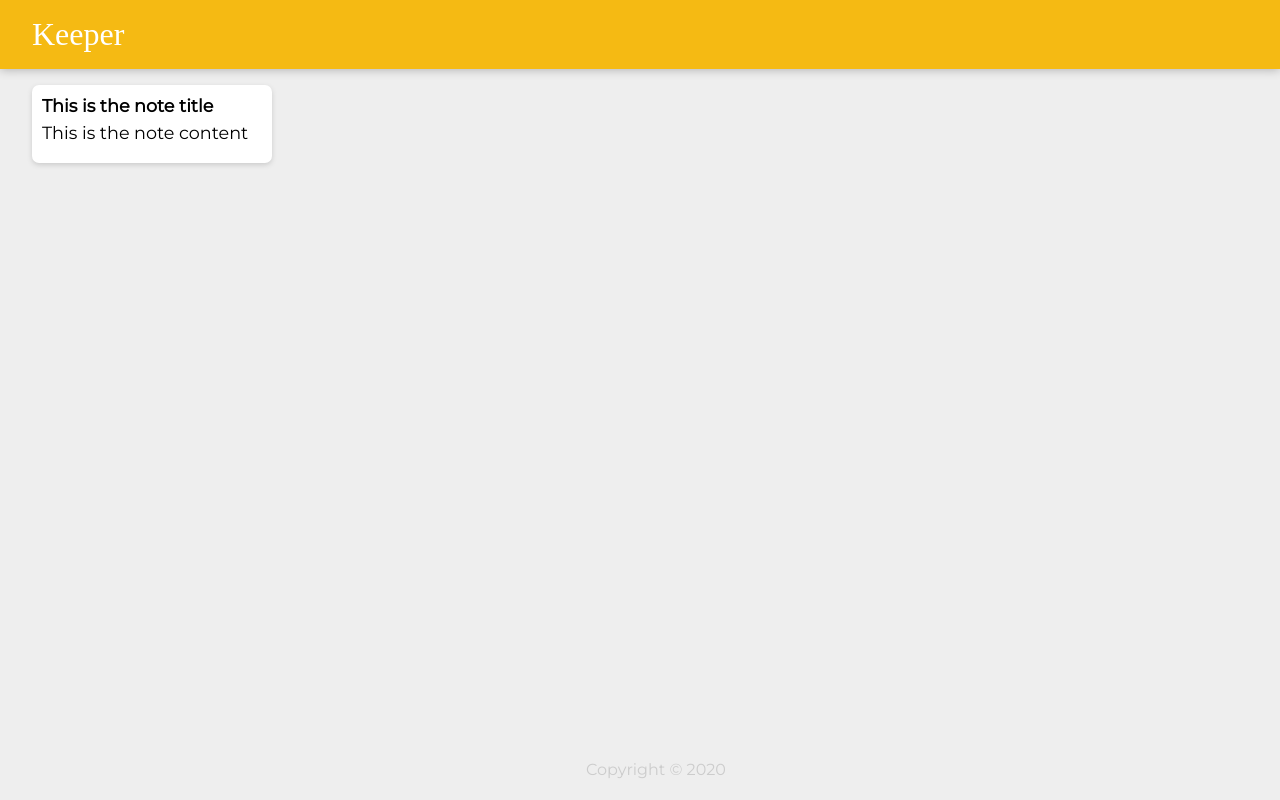
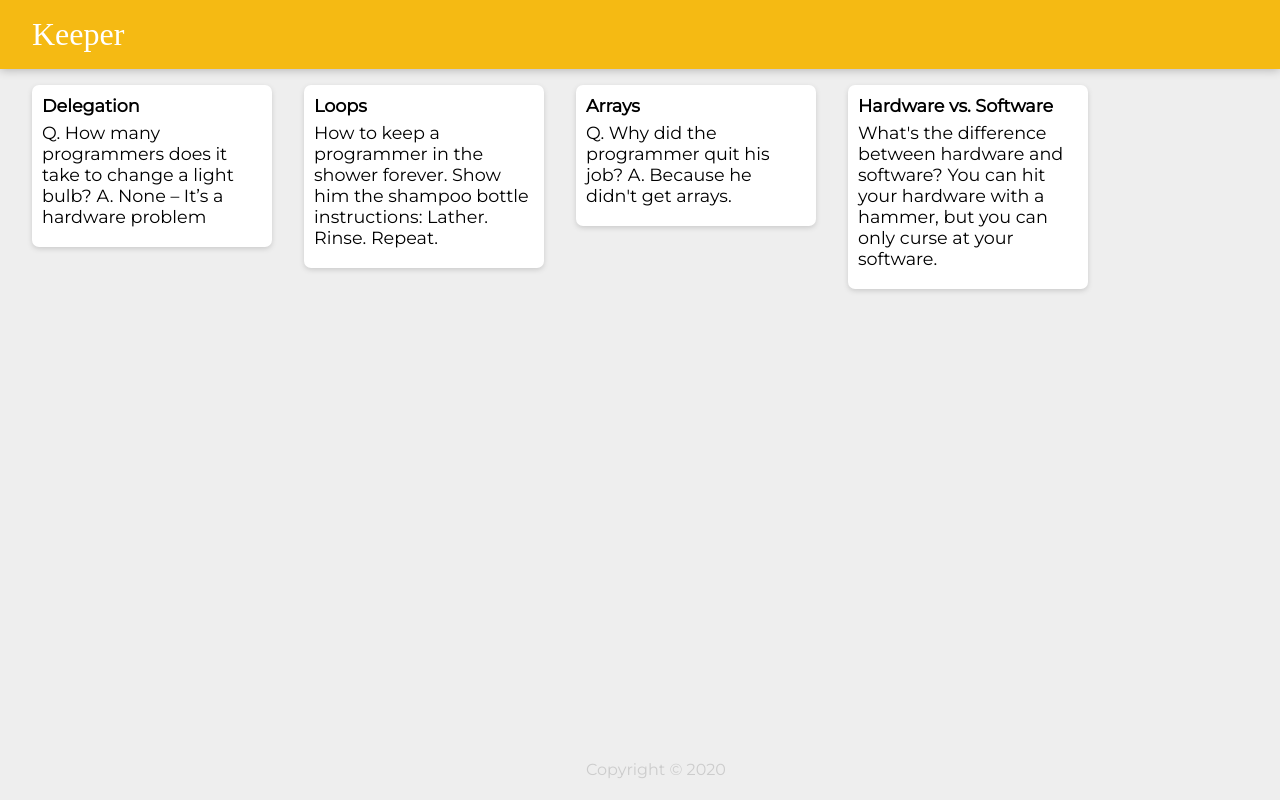
Before and after one commit to SajjadBrohi/forward-focus, a React (Create React App) app in the folder packages/client/: page / in a window 1280 px wide. Built offline with nearby package versions, Linux system fonts and the light colour scheme; a web font is replaced by a local one.

Commit message:
Add props to Note.tsx

```diff
--- a/packages/client/src/App.tsx
+++ b/packages/client/src/App.tsx
@@ -3,11 +3,14 @@
 import Header from './components/Header';
 import Footer from './components/Footer';
 import Note from './components/Note';
-
+import notes from './Notes';
 function App() {
 	return (
 		<div>
-			<Header /> <Footer /> <Note />
+			<Header /> <Footer />
+			{notes.map((note) => (
+				<Note id={note.key} title={note.title} content={note.content} />
+			))}
 		</div>
 	);
 }
--- /dev/null
+++ b/packages/client/src/Notes.tsx
@@ -0,0 +1,34 @@
+interface Note {
+	key: number;
+	title: string;
+	content: string;
+}
+
+const notes: Note[] = [
+	{
+		key: 1,
+		title: 'Delegation',
+		content:
+			'Q. How many programmers does it take to change a light bulb? A. None – It’s a hardware problem',
+	},
+	{
+		key: 2,
+		title: 'Loops',
+		content:
+			'How to keep a programmer in the shower forever. Show him the shampoo bottle instructions: Lather. Rinse. Repeat.',
+	},
+	{
+		key: 3,
+		title: 'Arrays',
+		content:
+			"Q. Why did the programmer quit his job? A. Because he didn't get arrays.",
+	},
+	{
+		key: 4,
+		title: 'Hardware vs. Software',
+		content:
+			"What's the difference between hardware and software? You can hit your hardware with a hammer, but you can only curse at your software.",
+	},
+];
+
+export default notes;
--- a/packages/client/src/components/Note.tsx
+++ b/packages/client/src/components/Note.tsx
@@ -1,10 +1,10 @@
 import React from 'react';
 
-function Note() {
+function Note(props) {
 	return (
 		<div className="note">
-			<h1>This is the note title</h1>
-			<p>This is the note content</p>
+			<h1>{props.title}</h1>
+			<p>{props.content}</p>
 		</div>
 	);
 }
```
